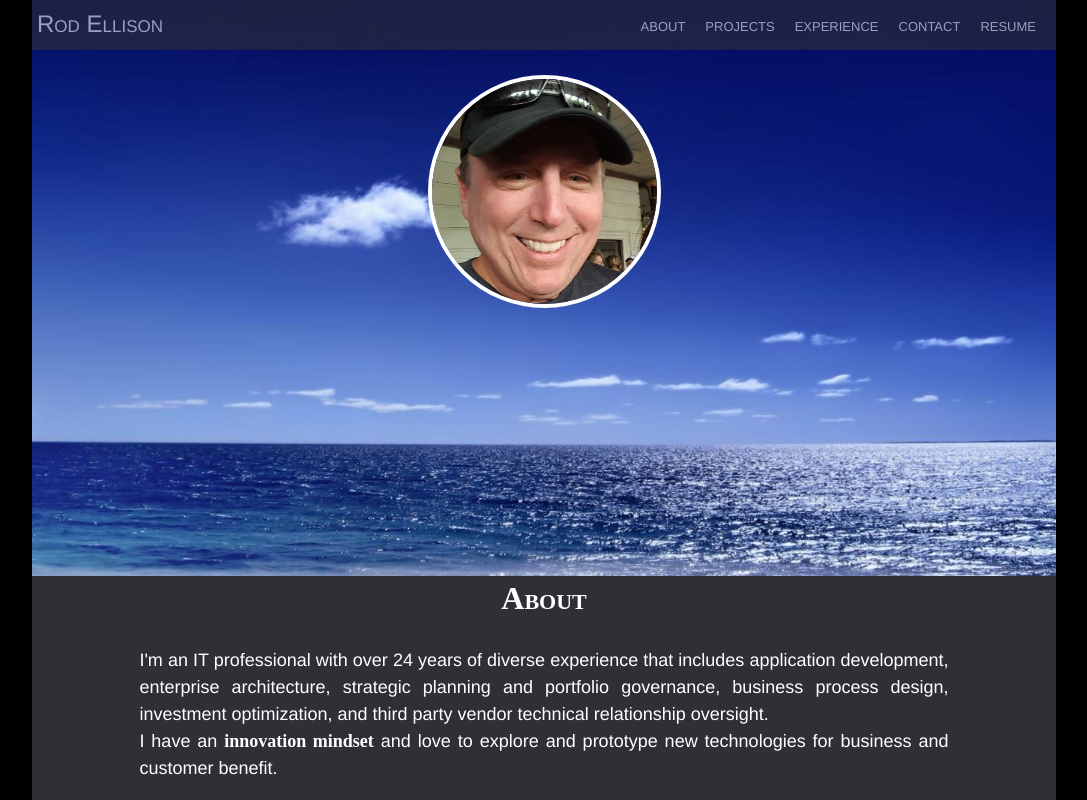
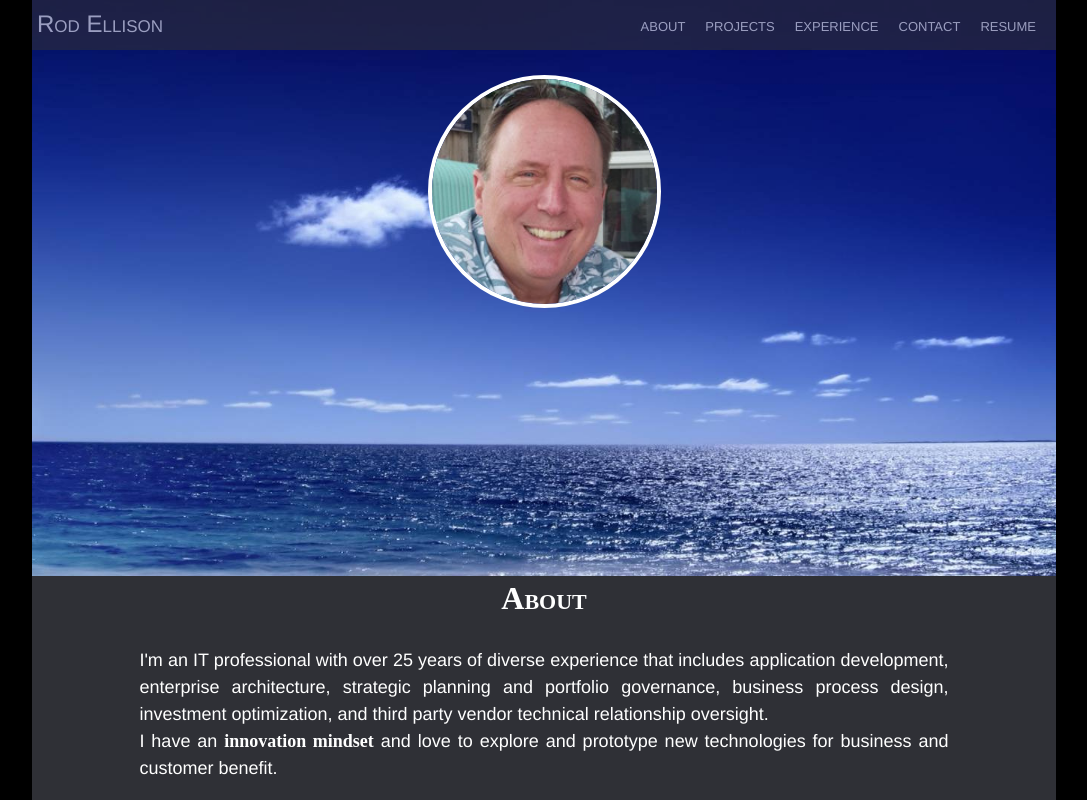
Before and after one commit to rodellison/react-resume, a React (Create React App) app: page / in a window 1280 px wide. Shown: the top 800 px of the page, without its empty margins (96-1183 px from the left). Built offline with nearby package versions, Linux system fonts and the light colour scheme.

Commit message:
revising face picture

```diff
--- a/src/app/components/AboutPage.jsx
+++ b/src/app/components/AboutPage.jsx
@@ -7,7 +7,7 @@ class AboutPage extends React.Component {
       <div id="pageContent" className="animated fadeInLeft">
         <h1>About</h1>
         <div className="boxOfText">
-          <p>I&#39;m an IT professional with over 24 years of diverse experience that includes application development, enterprise architecture, strategic planning and portfolio governance, business process design, investment optimization, and third party vendor technical relationship oversight.</p>
+          <p>I&#39;m an IT professional with over 25 years of diverse experience that includes application development, enterprise architecture, strategic planning and portfolio governance, business process design, investment optimization, and third party vendor technical relationship oversight.</p>
           <p>I have an <b>innovation mindset</b> and love to explore and prototype new technologies for business and customer benefit. </p>
         </div>
 
--- a/src/app/components/SiteHeader.jsx
+++ b/src/app/components/SiteHeader.jsx
@@ -1,6 +1,6 @@
 import React from 'react';
 import bgImage from "../../images/OceanBackground.jpg";
-import faceImage from "../../images/rodface.jpg"
+import faceImage from "../../images/rodface2.jpg"
 
 class SiteHeader extends React.Component {
 
```
Also changed, not shown: src/images/rodface2.jpg (added).
